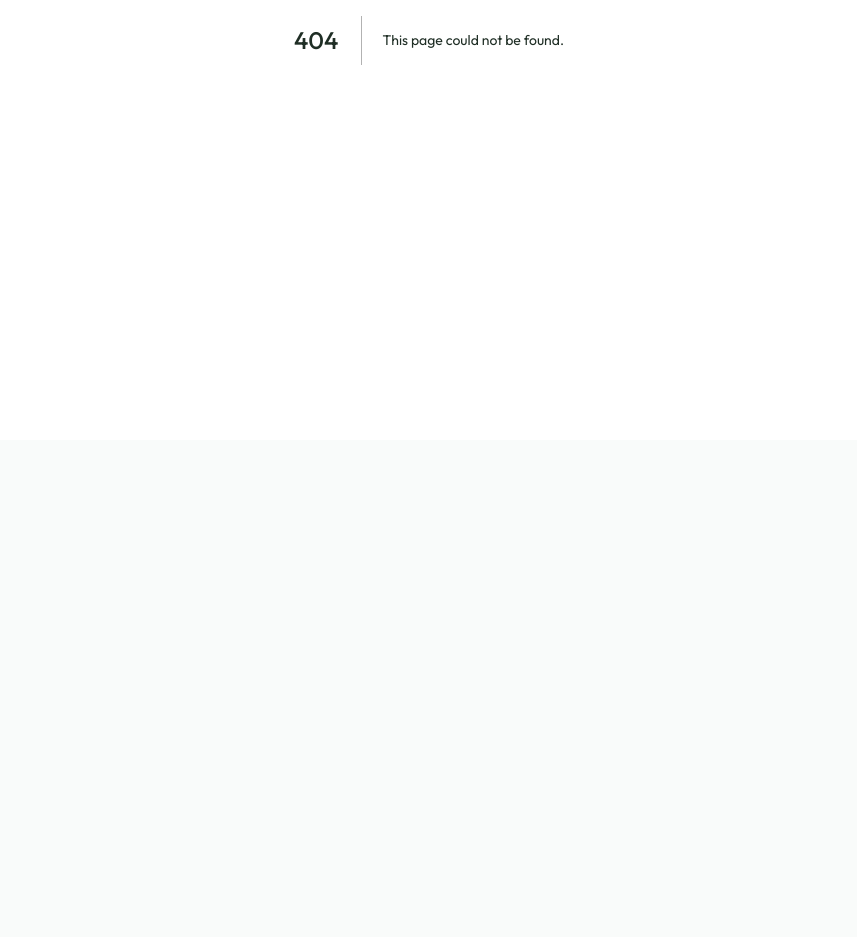
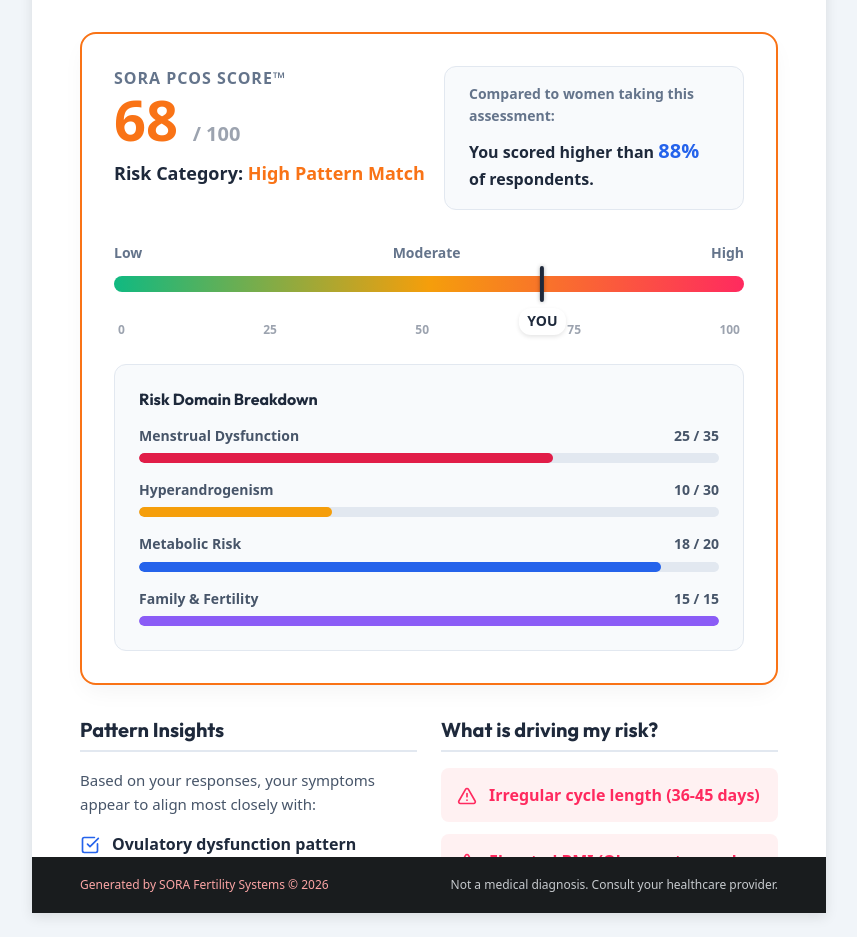
Before and after one commit to siddhanthardik/sora-fertility-scoring, a Next.js app in the folder landing/: page /pcos-assessment/sample in a window 1280 px wide. Before the commit this address had no page. Shown: the part 360-1297 px from the top of the page, without its empty margins (211-1068 px from the left). Before the commit the page ends 800 px from the top, so only its background shows below. Built offline with nearby package versions, Linux system fonts and the light colour scheme; a web font is replaced by a local one.

Commit message:
feat: add domain breakdown and BMI scale graphs to PCOS report

```diff
--- a/landing/src/app/api/pcos-assessment/route.js
+++ b/landing/src/app/api/pcos-assessment/route.js
@@ -7,7 +7,6 @@
     // 1. Initialize scoring
     let score = 0;
     const contributingFactors = [];
-    const patternInsights = [];
 
     // Step 2: Menstrual Dysfunction (Max 35 points)
     let menstrualScore = 0;
@@ -79,6 +78,7 @@
     }
     if (data.familyDiabetes === 'yes') {
       familyScore += 4;
+      contributingFactors.push("Family history of Diabetes");
     }
     score += Math.min(familyScore, 10);
 
@@ -92,45 +92,96 @@
     }
     score += Math.min(fertilityScore, 5);
 
-    // Score Categories
-    let category = "Low likelihood";
-    let explanation = "Your responses do not indicate a high risk for PCOS. However, if you have concerns about your menstrual cycle or fertility, a routine check-up is always a good idea.";
-    let nextSteps = "Maintain a healthy lifestyle. If you are actively trying to conceive and face issues, consult your doctor.";
+    // Score Categories & Percentile
+    let category = "Low Pattern Match";
 
     if (score >= 75) {
-      category = "Very high likelihood";
-      explanation = "Your responses strongly align with the clinical criteria for Polycystic Ovary Syndrome (PCOS). You exhibit multiple key symptoms such as irregular cycles, androgenic signs, or metabolic indicators.";
-      nextSteps = "We highly recommend scheduling a consultation with a reproductive endocrinologist or gynecologist for a formal evaluation, ultrasound, and hormone panel.";
+      category = "Very High Pattern Match";
     } else if (score >= 50) {
-      category = "High likelihood";
-      explanation = "Your responses indicate a significant number of PCOS-related symptoms. A clinical evaluation is recommended to confirm a diagnosis.";
-      nextSteps = "Schedule a visit with your doctor. They can perform blood tests (like testosterone, AMH, and metabolic markers) and a pelvic ultrasound to provide clarity.";
+      category = "High Pattern Match";
     } else if (score >= 25) {
-      category = "Moderate likelihood";
-      explanation = "You have some symptoms that could be associated with PCOS, but they may also be related to other hormonal or lifestyle factors.";
-      nextSteps = "Discuss these symptoms at your next routine gynecological visit. Tracking your cycle lengths and symptoms will be helpful for your doctor.";
+      category = "Moderate Pattern Match";
     }
 
-    // Pattern Insights
-    if (metabolicScore >= 15 && menstrualScore > 0) {
-      patternInsights.push("Insulin Resistance Pattern: Your symptoms suggest that metabolic factors and insulin resistance may be strongly driving your hormonal imbalances. Focus on blood sugar management and discuss Metformin or Inositol with your doctor.");
+    // Deterministic percentile for emotional context
+    const percentile = Math.min(99, Math.round(score * 1.3 + 15));
+
+    // Specific Boolean Patterns
+    const patterns = {
+      ovulatory: menstrualScore > 0,
+      metabolic: metabolicScore >= 8 || bmi >= 25,
+      androgen: androgenScore >= 10,
+      leanPcos: score >= 40 && bmi < 23 && data.waist === 'normal',
+      lowSymptom: score < 25
+    };
+
+    let dominantPatternText = "Your responses span multiple domains without a strongly dominant symptom cluster.";
+    if (patterns.leanPcos) {
+      dominantPatternText = "Lean PCOS Pattern: You have a high risk profile despite having a normal BMI. Lean PCOS can still involve hidden insulin resistance or high adrenal androgens.";
+    } else if (patterns.metabolic && !patterns.androgen) {
+      dominantPatternText = "Predominantly Metabolic Pattern: Your symptoms suggest that metabolic factors and insulin resistance may be strongly driving your hormonal imbalances.";
+    } else if (patterns.androgen && !patterns.metabolic) {
+      dominantPatternText = "Predominantly Androgen Excess Pattern: High levels of androgen (male hormones) appear to be a primary factor for you, leading to physical symptoms.";
+    } else if (patterns.ovulatory && patterns.metabolic && patterns.androgen) {
+      dominantPatternText = "Classic Polycystic Ovary Syndrome Pattern: Your symptoms align across all three major diagnostic criteria domains (ovulatory, metabolic, and androgenic).";
+    } else if (patterns.lowSymptom) {
+      dominantPatternText = "Low Symptom Burden Pattern: You do not exhibit a strong cluster of PCOS-related symptoms based on your responses.";
     }
-    if (androgenScore >= 20) {
-      patternInsights.push("Hyperandrogenic Pattern: High levels of androgen (male hormones) appear to be a primary factor for you, leading to physical symptoms like acne or hair growth. Specific anti-androgen treatments may be beneficial.");
+
+    // What This Means
+    const whatThisMeans = [
+      "Irregular ovulation",
+      "Difficulty conceiving",
+      "Weight management challenges",
+      "Insulin resistance",
+      "Long-term metabolic health"
+    ];
+
+    // Fertility Impact
+    let fertilityImpact = "Some symptoms reported can be associated with irregular ovulation. This does NOT mean infertility. Many women with similar patterns conceive naturally or with targeted treatment.";
+    if (data.tryingDuration === 'notTrying') {
+      fertilityImpact = "While you are not currently trying to conceive, some of the reported symptoms can be associated with irregular ovulation. Understanding your body now is beneficial for future family planning.";
     }
-    if (score >= 50 && bmi < 23 && data.waist === 'normal') {
-      patternInsights.push("Lean PCOS Pattern: You have a high risk profile despite having a normal BMI. Lean PCOS can still involve hidden insulin resistance or high adrenal androgens, and requires careful management.");
-    }
+
+    // 30-Day Action Plan
+    const actionPlan = [
+      { week: "Week 1", task: "Start tracking cycle dates and symptoms." },
+      { week: "Week 2", task: "Schedule a gynecologist or endocrinologist consultation." },
+      { week: "Week 3", task: "Discuss whether hormone and metabolic testing may be appropriate." },
+      { week: "Week 4", task: "Review lifestyle modifications and reassess personal health goals." }
+    ];
+
+    // Suggested Investigations
+    const suggestedTests = [
+      "Pelvic Ultrasound",
+      "Total & Free Testosterone",
+      "TSH (Thyroid)",
+      "Prolactin",
+      "HbA1c & Fasting Insulin",
+      "Lipid Profile"
+    ];
+
+    const domainScores = {
+      menstrual: Math.min(menstrualScore, 35),
+      androgen: Math.min(androgenScore, 30),
+      metabolic: Math.min(metabolicScore, 20),
+      familyFertility: Math.min(familyScore + fertilityScore, 15)
+    };
 
     return NextResponse.json({
       success: true,
       assessment: {
         score,
+        percentile,
         category,
-        explanation,
-        nextSteps,
+        patterns,
+        domainScores,
+        dominantPatternText,
         contributingFactors,
-        patternInsights
+        whatThisMeans,
+        fertilityImpact,
+        actionPlan,
+        suggestedTests
       }
     });
   } catch (error) {
--- a/landing/src/app/pcos-assessment/PcosReportTemplate.js
+++ b/landing/src/app/pcos-assessment/PcosReportTemplate.js
@@ -55,6 +55,59 @@
         <span>50</span>
         <span>75</span>
         <span>100</span>
+      </div>
+    </div>
+  );
+};
+
+const DomainBreakdownChart = ({ domainScores }) => {
+  const domains = [
+    { label: "Menstrual Dysfunction", score: domainScores?.menstrual || 0, max: 35, color: "#e11d48" },
+    { label: "Hyperandrogenism", score: domainScores?.androgen || 0, max: 30, color: "#f59e0b" },
+    { label: "Metabolic Risk", score: domainScores?.metabolic || 0, max: 20, color: "#2563eb" },
+    { label: "Family & Fertility", score: domainScores?.familyFertility || 0, max: 15, color: "#8b5cf6" },
+  ];
+
+  return (
+    <div style={{ marginTop: '24px', background: '#f8fafc', border: '1px solid #e2e8f0', borderRadius: '12px', padding: '24px' }}>
+      <h4 style={{ margin: '0 0 16px 0', fontSize: '16px', color: '#1e293b' }}>Risk Domain Breakdown</h4>
+      <div style={{ display: 'flex', flexDirection: 'column', gap: '16px' }}>
+        {domains.map((d, i) => (
+          <div key={i}>
+            <div style={{ display: 'flex', justifyContent: 'space-between', fontSize: '14px', marginBottom: '6px', fontWeight: '600', color: '#475569' }}>
+              <span>{d.label}</span>
+              <span>{d.score} / {d.max}</span>
+            </div>
+            <div style={{ width: '100%', height: '10px', backgroundColor: '#e2e8f0', borderRadius: '5px', overflow: 'hidden' }}>
+              <div style={{ height: '100%', width: `${(d.score / d.max) * 100}%`, backgroundColor: d.color, borderRadius: '5px' }}></div>
+            </div>
+          </div>
+        ))}
+      </div>
+    </div>
+  );
+};
+
+const BmiScale = ({ bmi }) => {
+  const numericBmi = Number(bmi) || 0;
+  // Position bounded between 15 and 35 for the visual scale
+  const pos = Math.max(15, Math.min(35, numericBmi));
+  const percent = ((pos - 15) / 20) * 100;
+
+  return (
+    <div style={{ background: '#fff', border: '1px solid #e2e8f0', borderRadius: '12px', padding: '24px' }}>
+      <h4 style={{ margin: '0 0 16px 0', fontSize: '16px', color: '#1e293b' }}>BMI Clinical Scale (Asian Cut-offs)</h4>
+      <div style={{ position: 'relative', width: '100%', height: '16px', borderRadius: '8px', background: 'linear-gradient(to right, #60a5fa 20%, #34d399 20% 40%, #fbbf24 40% 50%, #f87171 50%)' }}>
+        <div style={{ position: 'absolute', left: `${percent}%`, top: '-8px', transform: 'translateX(-50%)', display: 'flex', flexDirection: 'column', alignItems: 'center' }}>
+          <div style={{ width: '4px', height: '32px', backgroundColor: '#1e293b', borderRadius: '2px', boxShadow: '0 0 4px rgba(0,0,0,0.3)' }}></div>
+          <span style={{ fontSize: '12px', fontWeight: 'bold', color: '#1e293b', marginTop: '4px' }}>{numericBmi}</span>
+        </div>
+      </div>
+      <div style={{ display: 'flex', justifyContent: 'space-between', color: '#64748b', fontSize: '11px', marginTop: '20px', fontWeight: '600' }}>
+        <span style={{width: '20%'}}>Underweight<br/>&lt;18.5</span>
+        <span style={{width: '20%'}}>Normal<br/>18.5-22.9</span>
+        <span style={{width: '10%'}}>Overweight<br/>23-24.9</span>
+        <span style={{width: '50%', textAlign: 'right'}}>Obese<br/>&ge;25</span>
       </div>
     </div>
   );
@@ -130,6 +183,7 @@
               </div>
 
               <RiskGauge score={assessment.score} />
+              <DomainBreakdownChart domainScores={assessment.domainScores} />
 
             </div>
           </div>
@@ -208,6 +262,10 @@
           </div>
 
           <div style={{ paddingLeft: '48px', paddingRight: '48px', marginBottom: '32px' }}>
+            <BmiScale bmi={patientData.bmi} />
+          </div>
+
+          <div style={{ paddingLeft: '48px', paddingRight: '48px', marginBottom: '32px' }}>
             <div style={{ background: '#f0fdfa', border: '1px solid #ccfbf1', borderRadius: '16px', padding: '32px', display: 'flex', flexDirection: 'column', gap: '20px' }}>
               <div style={{ display: 'flex', alignItems: 'center', gap: '12px' }}>
                 <Lightbulb size={28} color="#0d9488" />
--- /dev/null
+++ b/landing/src/app/pcos-assessment/sample/page.js
@@ -0,0 +1,70 @@
+"use client";
+
+import React from 'react';
+import PcosReportTemplate from '../PcosReportTemplate';
+
+export default function SamplePcosReport() {
+  const samplePatientData = {
+    name: "Jane Doe (Sample)",
+    age: 28,
+    bmi: 27.5
+  };
+
+  const sampleAssessmentData = {
+    score: 68,
+    percentile: 88,
+    category: "High Pattern Match",
+    domainScores: {
+      menstrual: 25,
+      androgen: 10,
+      metabolic: 18,
+      familyFertility: 15
+    },
+    patterns: {
+      ovulatory: true,
+      metabolic: true,
+      androgen: false,
+      leanPcos: false,
+      lowSymptom: false
+    },
+    dominantPatternText: "Predominantly Metabolic Pattern: Your symptoms suggest that metabolic factors and insulin resistance may be strongly driving your hormonal imbalances.",
+    contributingFactors: [
+      "Irregular cycle length (36-45 days)",
+      "Elevated BMI (Obese category by Asian cut-offs)",
+      "Increased waist circumference (>= 80 cm / 31.5 inches)",
+      "Presence of Acanthosis Nigricans (dark velvety skin patches)"
+    ],
+    whatThisMeans: [
+      "Irregular ovulation",
+      "Difficulty conceiving",
+      "Weight management challenges",
+      "Insulin resistance",
+      "Long-term metabolic health"
+    ],
+    fertilityImpact: "Some symptoms reported can be associated with irregular ovulation. This does NOT mean infertility. Many women with similar patterns conceive naturally or with targeted treatment.",
+    actionPlan: [
+      { week: "Week 1", task: "Start tracking cycle dates and symptoms." },
+      { week: "Week 2", task: "Schedule a gynecologist or endocrinologist consultation." },
+      { week: "Week 3", task: "Discuss whether hormone and metabolic testing may be appropriate." },
+      { week: "Week 4", task: "Review lifestyle modifications and reassess personal health goals." }
+    ],
+    suggestedTests: [
+      "Pelvic Ultrasound",
+      "Total & Free Testosterone",
+      "TSH (Thyroid)",
+      "Prolactin",
+      "HbA1c & Fasting Insulin",
+      "Lipid Profile"
+    ]
+  };
+
+  return (
+    <div style={{ backgroundColor: '#f1f5f9', minHeight: '100vh', display: 'flex', flexDirection: 'column', alignItems: 'center' }}>
+      <PcosReportTemplate
+        assessment={sampleAssessmentData}
+        patientData={samplePatientData}
+        onClose={() => alert('Close clicked')}
+      />
+    </div>
+  );
+}
```
